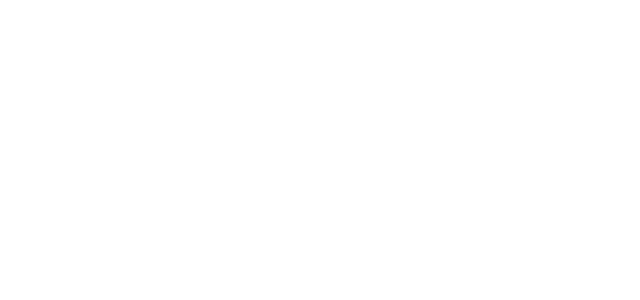
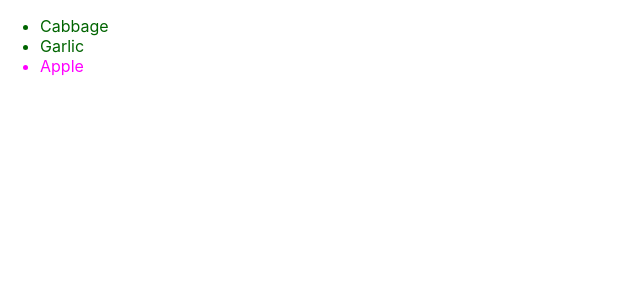
Before and after one commit to omodtung/React, a React (Create React App) app: page / in a window 1280 px wide. Shown: the top 300 px of the page, without its empty margins (0-640 px from the left). Built offline with nearby package versions, Linux system fonts and the light colour scheme.

Commit message:
Rendering Data

```diff
--- a/src/App.js
+++ b/src/App.js
@@ -1,48 +1,53 @@
 import logo from "./logo.svg";
 import "./App.css";
 
-const  user =
-{
-  name : " The Tung",
-  imageUrl:'https://i.imgur.com/yXOvdOSs.jpg',
-  imageSize :90,
+const user = {
+  name: " The Tung",
+  imageUrl: "https://i.imgur.com/yXOvdOSs.jpg",
+  imageSize: 90,
 };
-const products=
-[
+const products = [
+  { title: "Cabbage", isFruit: false, id: 1 },
+  { title: "Garlic", isFruit: false, id: 2 },
+  { title: "Apple", isFruit: true, id: 3 },
+];
 
-  { title: 'Cabbage', isFruit: false, id: 1 },
-  { title: 'Garlic', isFruit: false, id: 2 },
-  { title: 'Apple', isFruit: true, id: 3 },
-];
-function App()
-{
+function App() {
+  const listItem = products.map((product) => (
+    <li
+      key={product.id}
+      style={{
+        color: product.isFruit ? "magenta" : "darkgreen",
+      }}
+    >
+      {product.title}
+    </li>
+  ));
 
+  return (
+    <ul>{listItem}</ul>
+  );
 }
 function App1() {
-return(
+  return (
     <>
       {/* Display Data */}
-    <h1>  {user.name}</h1>
+      <h1> {user.name}</h1>
       {/*  */}
 
       {/* adding style */}
 
       <img
-
-      className ="avatar"
-      src ={user.imageUrl}
-      alt = {'photo of'+user.name}
-
-      style=
-      {{
-        width :user.imageSize,
-        height:user.imageSize
+        className="avatar"
+        src={user.imageUrl}
+        alt={"photo of" + user.name}
+        style={{
+          width: user.imageSize,
+          height: user.imageSize,
         }}
       />
     </>
   );
 }
 
-
-
 export default App;
```
Lines whose indentation alone changed are shown as unchanged.
